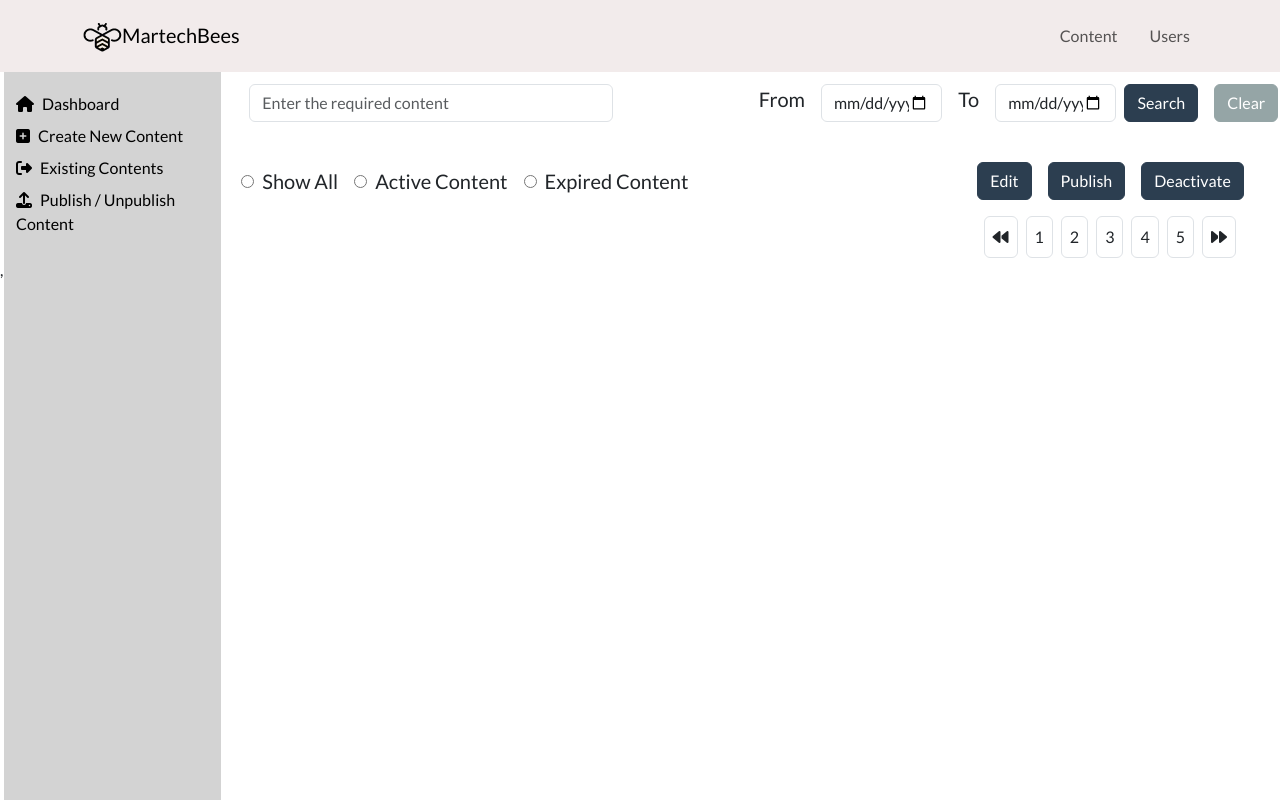
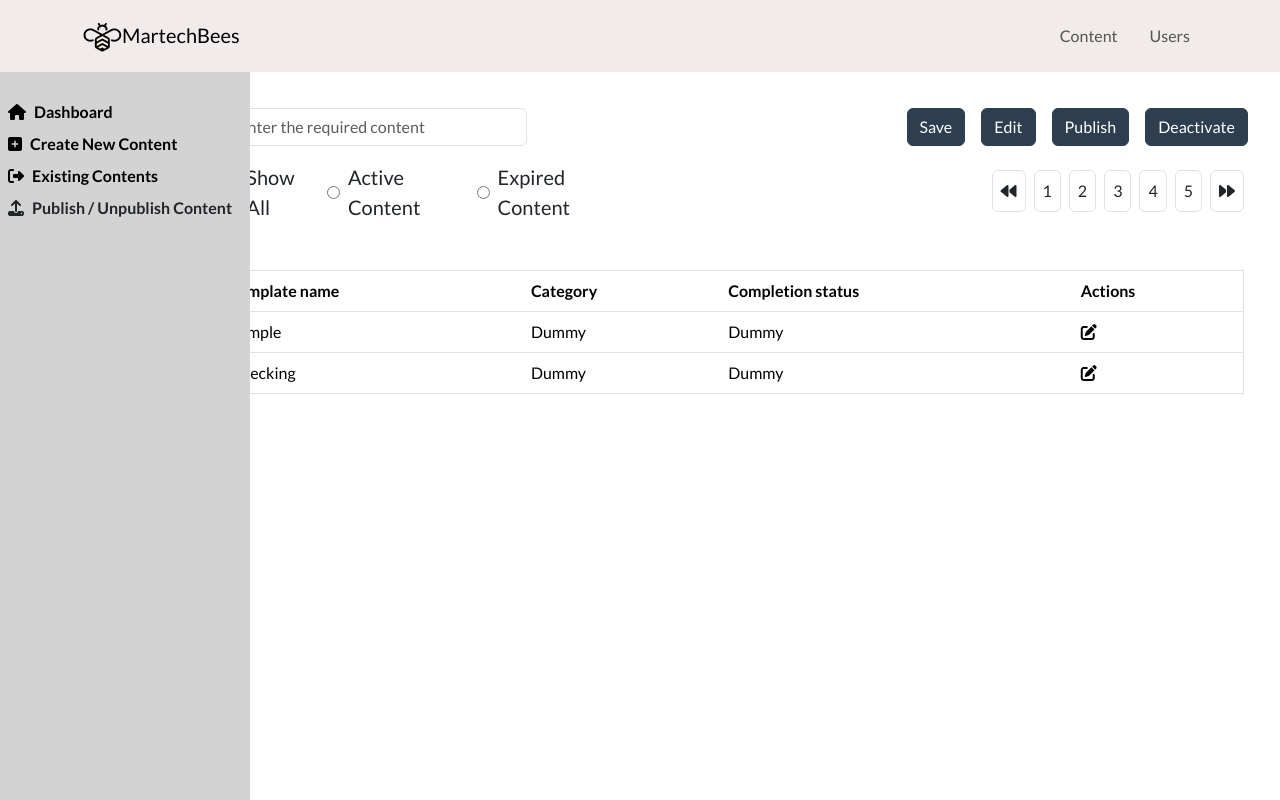
Before and after one commit to JAMESJOHN95/Content_Ui_TS, a React (Vite) app: page /existingcontents in a window 1280 px wide. Built offline with nearby package versions, Linux system fonts and the light colour scheme.

Commit message:
sidebar,existing-contentand newTemplate page updated

```diff
--- a/src/App.jsx
+++ b/src/App.jsx
@@ -16,7 +16,7 @@ function App() {
       <Header/>
         <Routes>
           <Route path='/' element={<Home/>}/>
-          <Route path='/dashoard' element={<Dashboard />} />
+          <Route path='/dashboard' element={<Dashboard />} />
           <Route path='/templates' element={<Templates />}/>
           <Route path='/existingcontents' element={<ExistingDetails />} />
           <Route path='/newtemplate' element={<NewTemplate />} />
--- a/src/Pages/Dashboard.jsx
+++ b/src/Pages/Dashboard.jsx
@@ -17,7 +17,8 @@ navigate('/templates')
 
     return (
         <>
-   <div className='container-fluid'>      <div className='row'>
+   <div className='container-fluid'>
+ <div className='row'>
   <div className='col-md-2 p-0'>
     <Layout/>
   </div>
--- a/src/Pages/ExistingDetails.jsx
+++ b/src/Pages/ExistingDetails.jsx
@@ -5,60 +5,53 @@ import Layout from './Layout'
 function ExistingDetails() {
   return (
     <>
-   <div className='container-fluid'> <div className='row'>
+   <div className='container-fluid'>
+    <div className='row'>
   <div className='col-md-2 p-0'>
     <Layout/>
   </div>
-  <div className='col-md-10'>
-  <div className="row p-4">
-                    <div className="col-lg-6 text-center">
+  <div className='col-md-4 mt-5'>
   <input type="text" className='form-control w-75 me-auto' placeholder='Enter the required content' />
-                    </div>
-                    <div className="col-lg-6 d-flex text-center align-items-center"><h5>From</h5>
-                        <input type="date" className='w-25 me-2 form-control ms-3 me-3' placeholder='Start Date' /><h5>To</h5>
-                        <input type="date" className='w-25 me-2 form-control ms-3' placeholder='End Date' />
-                        <button className='btn btn-primary me-3'>Search</button>
-                        <button className='btn btn-secondary'>Clear</button>
-                    </div>
-      </div>
-      <div className='p-3  d-flex align-items-center justify-content-between'>
-                        <div className='fs-5 d-flex align-items-center '>
+  <div className='fs-5 d-flex align-items-center mt-3 '>
   <input
     type="radio"
     className='me-2'
     value="showAll"
-                                // checked={selected === 'showAll'}
-                                // onChange={handleChange}
+    name="contentFilter"
     id='showall'
-                            //  defaultChecked
   />
   <label htmlFor="showall" className='me-3'>Show All</label>
+
   <input
     type="radio"
     className='me-2'
     value='activeContent'
-                                // checked={selected === 'activeContent'}
-                                // onChange={handleChange}
+    name="contentFilter"
     id='activecontent'
   />
   <label htmlFor="activecontent" className='me-3'>Active Content</label>
+
   <input
+
     type="radio"
     className='me-2'
     value='expiredContent'
-                                // checked={selected === 'expiredContent'}
-                                // onChange={handleChange}
+    name="contentFilter"
     id='expiredcontent'
   />
   <label htmlFor="expiredcontent" className='me-2'>Expired Content</label>
 </div>
+
+  </div>
+  <div className='col-md-2'></div>
+  <div className='col-md-4 mt-5 pe-4 text-end'>
                        <div>
+                            <button className='btn btn-primary ms-2 me-2'>Save</button>
                             <button className='btn btn-primary ms-2 me-2'>Edit</button>
                             <button className='btn btn-primary ms-2 me-2'>Publish</button>
                             <button className='btn btn-primary ms-2 me-2'>Deactivate</button>
                         </div>
-                    </div>
-                     <div className='pe-4 text-end'>
+                        <div className='pe-1 text-end mt-4'>
                         <button className="me-2 btn p-2 border rounded "><i class="fa-solid fa-backward"></i></button>
                         <button className="me-2 btn p-2 border rounded">1</button>
                         <button className="me-2 btn p-2 border rounded">2</button>
@@ -68,7 +61,42 @@ function ExistingDetails() {
                         <button className="me-2 btn p-2 border rounded"><i class="fa-solid fa-forward"></i></button>
                     </div>
   </div>
-    </div></div>
+  </div>
+
+
+  <div className='row table table-responsive mt-5'>
+    <div className='col-md-2'></div>
+     <div className='col-md-10'>
+          <table className='table border rounded'>
+            <thead>
+                <tr>
+                    <th>Template name</th>
+                    <th>Category</th>
+                    <th>Completion status</th>
+                    <th>Actions</th>
+                </tr>
+            </thead>
+            <tbody>
+                <tr>
+                    <td>Sample</td>
+                    <td>Dummy</td>
+                    <td>Dummy</td>
+                    <td><i class="fa-solid fa-pen-to-square"></i></td>
+                </tr>
+                <tr>
+                    <td>Checking</td>
+                    <td>Dummy</td>
+                    <td>Dummy</td>
+                    <td><i class="fa-solid fa-pen-to-square"></i></td>
+                </tr>
+            </tbody>
+        </table></div></div>
+    </div>
+
+
+
+
+
 
 
 
--- a/src/Pages/Layout.jsx
+++ b/src/Pages/Layout.jsx
@@ -1,99 +1,71 @@
-import React from 'react'
-import Header from '../Componants/Header'
-import { Link, useNavigate } from 'react-router-dom'
+import { useState } from 'react';
+import { Link } from 'react-router-dom';
 
-function Layout() {
-
-    const navigate = useNavigate()
-
-    const HandleCreateContent = () => {
-        navigate('/dashoard')
-    }
-
-    const handleHome = () => {
-        navigate('/')
-    }
+export default function Sidebar() {
+  const [isOpen, setIsOpen] = useState(false);
 
   return (
     <>
-        {/*     <div style={{ marginLeft: "200px", marginTop: "" }} className='d-flex justify-content-center'>
-                <div className='bg-success'>
-                    <aside className='aside-tab '>
-                        <ul>
-                            <li onClick={handleHome}><a href="#section2"><i class="fa-solid fa-house me-2"></i>Dashboard </a></li>
-                            <li onClick={HandleCreateContent}><a href="#section1"> <i class="fa-solid fa-square-plus me-2"></i>Create Content</a></li>
-                            <li><a href="#section2"><i class="fa-solid fa-right-from-bracket me-2"></i>Existing Contents </a></li>
-                            <li><a href="#section2"> <i class="fa-solid fa-upload me-2"></i>Publish / Unpublish Content</a></li> */}
-                            {/* <li><a href="#section3">Pick a Template</a></li> */}
-                            {/* <li><a href="#section4">Testimonials</a></li>
-                                <li><a href="#section5">Blog</a></li>
-                                <li><a href="#section6">Contact</a></li> */}
-              {/*           </ul>
-                    </aside>
-                </div>
-            </div> */}
-            {/* <div className="d-flex justify-content-center" style={{ marginLeft: "200px", marginTop: "" }}>
-  <div className="bg-success">
-    <aside className="aside-tab">
-      <ul className="list-unstyled p-0 m-0">
-        <li onClick={handleHome}>
-          <a href="#section2">
+      {/* Toggler Button */}
+      <button
+        className="d-lg-none btn btn-outline-secondary m-2"
+        onClick={() => setIsOpen(!isOpen)}
+      >
+        <i className={`fa-solid ${isOpen ? 'fa-xmark' : 'fa-bars'}`}></i>
+      </button>
+
+      {/* Sidebar */}
+      <div
+        className={`side-bar p-2 d-flex flex-column ${isOpen ? 'active' : ''}`}
+        style={{
+          position: 'fixed',
+          height: '100vh',
+          backgroundColor: 'lightgrey',
+          left: isOpen ? '0' : '-250px', // Hide when closed on small screens
+          transition: 'left 0.3s ease',
+          zIndex: 999,
+          width: '250px'
+        }}
+      >
+        <ul className="list-unstyled mt-4">
+          <Link to="/" style={{ textDecoration: 'none', color: 'black' }}>
+            <li className='mt-2 fw-bolder'>
               <i className="fa-solid fa-house me-2"></i>Dashboard
-          </a>
             </li>
-        <li onClick={HandleCreateContent}>
-          <a href="#section1">
+          </Link>
+          <Link to="/dashboard" style={{ textDecoration: 'none', color: 'black' }}>
+            <li className='mt-2 fw-bolder'>
               <i className="fa-solid fa-square-plus me-2"></i>Create New Content
-          </a>
             </li>
-     <Link to={'/existingcontents'} className="text-decoration-none"> <li>
-          <a href="#section2">
+          </Link>
+          <Link to="/existingcontents" style={{ textDecoration: 'none', color: 'black' }}>
+            <li className='mt-2 fw-bolder'>
               <i className="fa-solid fa-right-from-bracket me-2"></i>Existing Contents
-          </a>
-        </li></Link>
-        <li>
-          <a href="#section2">
+            </li>
+          </Link>
+          <li className='mt-2 fw-bolder'>
             <i className="fa-solid fa-upload me-2"></i>Publish / Unpublish Content
-          </a>
-        </li> */}
-        {/* <li><a href="#section3">Pick a Template</a></li>
-            <li><a href="#section4">Testimonials</a></li>
-            <li><a href="#section5">Blog</a></li>
-            <li><a href="#section6">Contact</a></li> */}
-    {/*   </ul>
-    </aside>
-  </div>
-</div>
- */}
-
- <div className='row' style={{position:'fixed'}}>
-  <div className='col-sm-10 ms-3 mt-2'style={{height:'100vh',backgroundColor:'lightgrey'}}>
-   <ul className="list-unstyled mt-4">
-        <li onClick={handleHome} className='mt-2' >
-          <a href="#section2" style={{color:'black',textDecoration:"none"}}>
-            <i className="fa-solid fa-house me-2"></i>Dashboard
-          </a>
-        </li>
-        <li onClick={HandleCreateContent} className='mt-2'>
-          <a href="#section1" style={{color:'black',textDecoration:"none"}}>
-            <i className="fa-solid fa-square-plus me-2"></i>Create New Content
-          </a>
-        </li>
-     <Link to={'/existingcontents'} className="text-decoration-none"> <li className='mt-2'>
-          <a href="#section2"  style={{color:'black',textDecoration:"none"}}>
-            <i className="fa-solid fa-right-from-bracket me-2"></i>Existing Contents
-          </a>
-        </li></Link>
-        <li className='mt-2'>
-          <a href="#section2"  style={{color:'black',textDecoration:"none"}}>
-            <i className="fa-solid fa-upload me-2"></i>Publish / Unpublish Content
-          </a>
           </li>
         </ul>
       </div>
- </div>
+
+      {/* Overlay to close sidebar on small screens */}
+      {isOpen && (
+        <div
+          className="overlay"
+          onClick={() => setIsOpen(false)}
+          style={{
+            position: 'fixed',
+            top: 0,
+            left: 0,
+            width: '100%',
+            height: '100%',
+            backgroundColor: 'rgba(0,0,0,0.5)',
+            zIndex: 998
+          }}
+        />
+      )}
+
     </>
-    )
+  );
 }
-
-export default Layout
--- a/src/Pages/NewTemplate.jsx
+++ b/src/Pages/NewTemplate.jsx
@@ -11,6 +11,7 @@ import Strike from '@tiptap/extension-strike';
 import ListItem from '@tiptap/extension-list-item';
 import BulletList from '@tiptap/extension-bullet-list';
 import OrderedList from '@tiptap/extension-ordered-list';
+import { Dropdown } from 'react-bootstrap';
 
 
 function NewTemplate() {
@@ -56,13 +57,15 @@ function NewTemplate() {
                 <label className="form-label fw-semibold">
                   Category <span className="text-danger">*</span>
                 </label>
-                <select className="form-select">
-                  <option value="">Category...</option>
+                  <select className="form-select">
+                  <option value="" disabled>Category...</option>
+                  <option value="">SD</option>
+                  <option value="">QWP</option>
                 </select>
               </div>
 
               {/* Subject */}
-              <div className="mb-4">
+             {/*  <div className="mb-4">
                 <label className="form-label fw-semibold">
                   Subject <span className="text-danger">*</span>
                 </label>
@@ -71,7 +74,7 @@ function NewTemplate() {
                   className="form-control"
                   placeholder="Enter Subject..."
                 />
-              </div>
+              </div> */}
             </div>
 
             {/* Right Side (Template Name, Visibility) */}
@@ -92,14 +95,14 @@ function NewTemplate() {
               </div>
 
               {/* Visible for Everyone */}
-              <div className="mb-4">
+            {/*   <div className="mb-4">
                 <label className="form-label fw-semibold">
                   Visible for everyone?
                 </label>
                 <select className="form-select">
                   <option value="">Select</option>
                 </select>
-              </div>
+              </div> */}
             </div>
           </div>
           <label className=" fw-semibold">Template Body</label>
@@ -180,8 +183,6 @@ function NewTemplate() {
                         </label>
                         </div>
                         <div className='col-md-2 text-end'><button className="btn px-5 py-3 mt-2" style={{backgroundColor:"black",color:'white'}}>Upload Image</button></div>
-
-
           </div>
         </div>
       </div>
--- a/src/Pages/Templates.jsx
+++ b/src/Pages/Templates.jsx
@@ -141,6 +141,8 @@ function Templates() {
                             </p>
                             <div className='d-flex justify-content-between'> <a className='fs-5' target='_blank' href="https://www.questrade.com/learning/investment-concepts/accounts-101/how-to-choose-the-right-account-for-your-investments?%20s_cid=QFGBLOG_019_email_qcom_lead_pulse&eml=QFGBLOG_019_QPULSE030924_email_qcom_lead_pulse&utm_medium=email&utm_source=qcom&utm_campaign=QFGBLOG_019&utm_content=lead_pulse&mkt_tok=NDYzLUFUUy0yODIAAAGTu2DPsZ1CDKrGniPm60b-dPRv4BAzj0PS7LHXcXEDfBlY8nmLxpRx5NsCW_oZMNdVxtU0-5s1ZeNlWpkGp53fkBt3r2aDvJoRKJDkVpa6#how-to-choose-the-right-account-for-your-investments">Read More </a>
                                 <button className='btn border me-5 '>
+
+
                                     <i class="fa-solid fa-chart-line"></i>
                                 </button>
                             </div>
--- a/src/index.css
+++ b/src/index.css
@@ -2,3 +2,14 @@ body{
   padding-top: 60px;
   overflow-x: hidden;
 }
+@media (min-width: 992px) {
+  .side-bar {
+    left: 0 !important; /* Keep it visible on large screens */
+  }
+  .overlay {
+    display: none;
+  }
+  button {
+    display: none;
+  }
+}
```
Also changed, not shown: src/Componants/Home.jsx (+6 -5 lines). Lines whose indentation alone changed are shown as unchanged.
